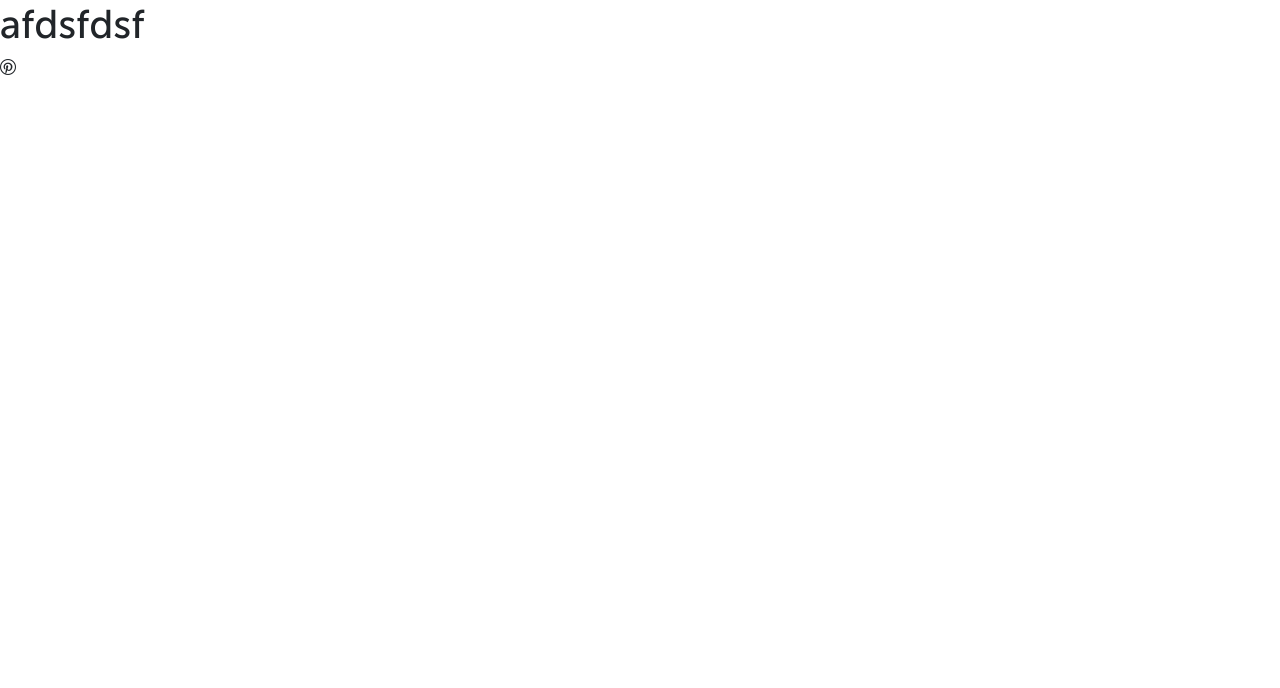
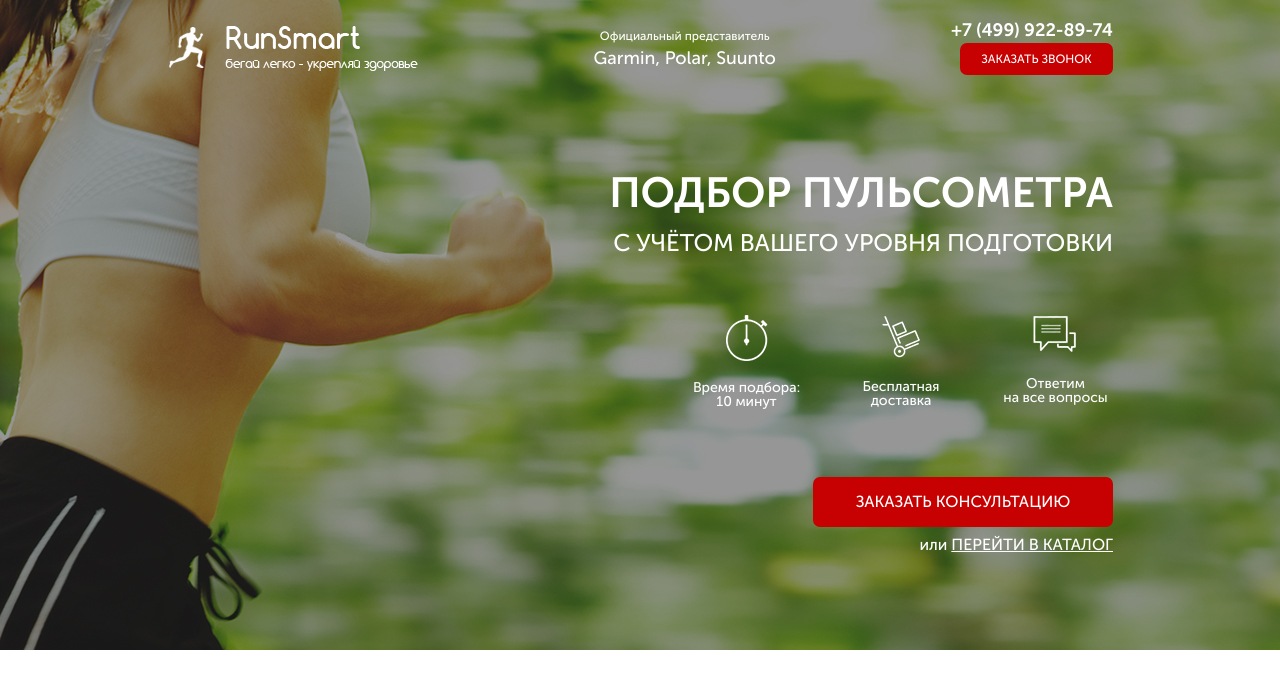
Before and after one commit to artemtumanov/pulse2023, a website: page src/index.html in a window 1280 px wide. Drawn offline with Linux system fonts and the light colour scheme; files whose address does not match are found by name.

Commit message:
add first section 07.12.23

```diff
--- a/src/index.html
+++ b/src/index.html
@@ -5,12 +5,53 @@
     <meta name="viewport" content="width=device-width, initial-scale=1.0">
     <title>Pulse</title>
     <link rel="stylesheet" href="css/bootstrap-reboot.min.css">
-    <link rel="stylesheet" href="css/bootstrap-grid.min.css">
     <link rel="stylesheet" href="css/fonts.css">
     <link rel="stylesheet" href="css/style.min.css">
 </head>
 <body>
-    <h1 style="font-family: Museo Sans;">afdsfdsf</h1>
-    <span class="icon-pinterest2"></span>
+    <section class="promo">
+		<div class="container">
+			<header class="header">
+				<a href="#" class="header__logo">
+					<img src="icons/header/logo.png" alt="logo">
+				</a>
+				<div class="header__official">
+					Официальный представитель
+					<span>Garmin, Polar, Suunto</span>
+				</div>
+				<div class="header__contacts">
+					<a href="tel:+74999228974" class="header__phone">+7 (499) 922-89-74</a>
+					<button class="button">заказать звонок</button>
+				</div>
+			</header>
+			<div class="promo__wrapper">
+				<h1 class="promo__header">
+					Подбор пульсометра
+				</h1>
+				<h2 class="promo__subheader">
+					с учётом Вашего уровня подготовки
+				</h2>
+				<div class="promo__items">
+					<div class="promo__item">
+						<img src="icons/header/timer.png" class="promo__icon"></img>
+						<div class="promo__descr">Время подбора: 10 минут</div>
+					</div>
+					<div class="promo__item">
+						<img src="icons/header/hand_cart.png" class="promo__icon"></img>
+						<div class="promo__descr">Бесплатная доставка</div>
+					</div>
+					<div class="promo__item">
+						<img src="icons/header/message.png" class="promo__icon"></img>
+						<div class="promo__descr">Ответим <br> на все вопросы</div>
+					</div>
+				</div>
+				<button class="button button_main">заказать кОНСУЛЬТАЦИЮ</button>
+				<div class="promo__link">
+					или
+					<a href="#">ПЕРЕЙТИ В КАТАЛОГ</a>
+				</div>
+			</div>
+		</div>
+	</section>
 </body>
 </html>
--- /dev/null
+++ b/src/sass/base/_media.sass
@@ -0,0 +1,51 @@
+@media (max-width: 991px)
+    .promo
+        padding-left: 15px
+        padding-right: 15px
+
+@media (max-width: 767px)
+    .header
+        &__official
+            display: none
+    .promo
+        &__wrapper
+            align-items: center
+
+@media (max-width: 575px)
+    .header
+        &__logo
+            width: 141px
+        &__phone
+            font-size: 12px
+            line-height: 12px
+            &:hover
+            color: #FFF
+    .button
+        width: 108px
+        height: 24px
+        font-size: 9px
+        line-height: 10px
+        &:hover
+            color: #FFF
+        &_main
+            width: 250px
+            height: 45px
+            margin-top: 100px
+            font-size: 15px
+    .promo
+        min-height: 580px
+        &__header
+            font-size: 37px
+            line-height: 37px
+            text-align: center
+        &__subheader
+            font-size: 22px
+            line-height: 29px
+            text-align: center
+        &__items
+            display: none
+        &__link
+            margin-top: 12px
+            a
+                &:hover
+                    color: #FFF
--- /dev/null
+++ b/src/sass/blocks/_buttons.sass
@@ -0,0 +1,20 @@
+.button
+    width: 153px
+    height: 32px
+    background-color: $main-color
+    color: #FFF
+    font-size: 12px
+    font-weight: 500
+    line-height: 12px
+    text-transform: uppercase
+    border: none
+    border-radius: 7px
+    transition: 0.3s all
+    &:hover
+        color: #e6e5e5eb
+    &_main
+        width: 300px
+        height: 50px
+        font-size: 16px
+        line-height: 16px
+        margin-top: 68px
--- /dev/null
+++ b/src/sass/blocks/_container.sass
@@ -0,0 +1,3 @@
+.container
+    max-width: 946px
+    margin: 0 auto
--- /dev/null
+++ b/src/sass/blocks/_header.sass
@@ -0,0 +1,34 @@
+.header
+    display: flex
+    justify-content: space-between
+    align-items: center
+    &__logo
+        width: 251px
+        img
+            width: 100%
+    &__official
+        color: #FFF
+        text-align: center
+        font-size: 12px
+        font-weight: 500
+        line-height: 12px
+        span
+            margin-top: 7px
+            display: block
+            font-size: 18px
+            line-height: 18px
+    &__contacts
+        display: flex
+        flex-direction: column
+        align-items: flex-end
+    &__phone
+        color: #FFF
+        text-align: right
+        font-size: 18px
+        font-weight: 700
+        line-height: 18px
+        text-decoration: none
+        margin-bottom: 4px
+        transition: 0.2s all
+        &:hover
+            color: #ffffffbe
--- /dev/null
+++ b/src/sass/blocks/_promo.sass
@@ -0,0 +1,56 @@
+.promo
+    padding: 21px 0 93px 0
+    min-height: 650px
+    background: url(../img/header/header_bg.png) center center/cover no-repeat
+    &__wrapper
+        margin-top: 97px
+        display: flex
+        flex-direction: column
+        align-items: flex-end
+    &__header
+        margin: 0
+        color: #FFF
+        font-size: 42px
+        font-weight: 700
+        line-height: 42px
+        text-transform: uppercase
+    &__subheader
+        margin: 0
+        margin-top: 17px
+        color: #FFF
+        font-size: 24px
+        font-weight: 500
+        line-height: 24px
+        text-transform: uppercase
+    &__items
+        display: flex
+        margin-top: 60px
+        min-width: 424px
+        justify-content: space-between
+    &__item
+        width: 115px
+    &__icon
+        display: block
+        margin: 0 auto
+    &__descr
+        color: #FFF
+        text-align: center
+        font-size: 14px
+        font-weight: 500
+        line-height: 14px
+        margin-top: 20px
+    &__link
+        color: #FFF
+        font-size: 16px
+        font-weight: 500
+        line-height: 16px
+        margin-top: 10px
+        a
+            color: #FFF
+            font-size: 16px
+            font-weight: 500
+            line-height: 16px
+            text-decoration-line: underline
+            transition: 0.2s all
+            &:hover
+                color: #ffffffbe
--- a/src/sass/style.sass
+++ b/src/sass/style.sass
@@ -3,4 +3,8 @@
 
 @import 'base/mixins'
 @import 'base/variables'
-@import 'base/general'
+@import 'blocks/container'
+@import 'blocks/promo'
+@import 'blocks/header'
+@import 'blocks/buttons'
+@import 'base/media'
```
Also changed, not shown: src/css/bootstrap-grid.min.css (deleted), src/css/style.min.css, src/sass/base/_general.sass (deleted).
